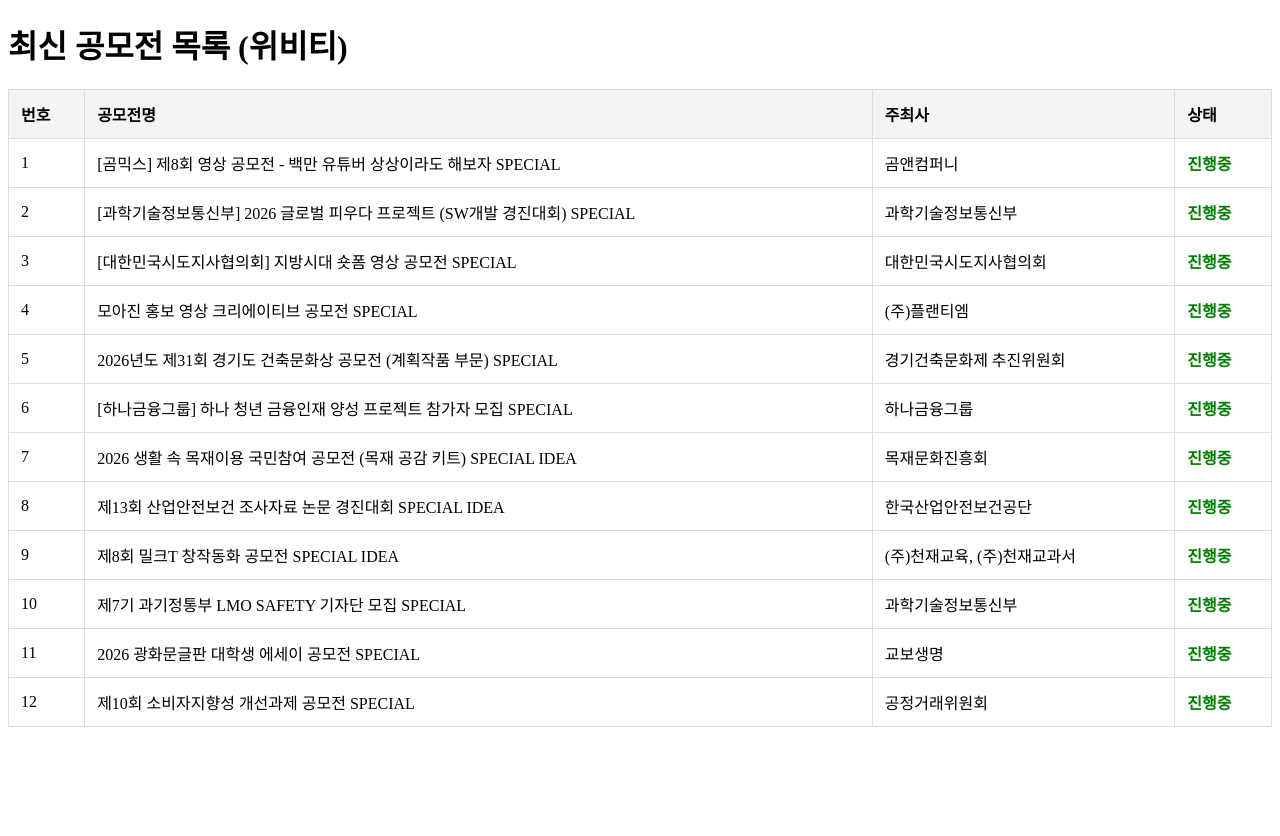
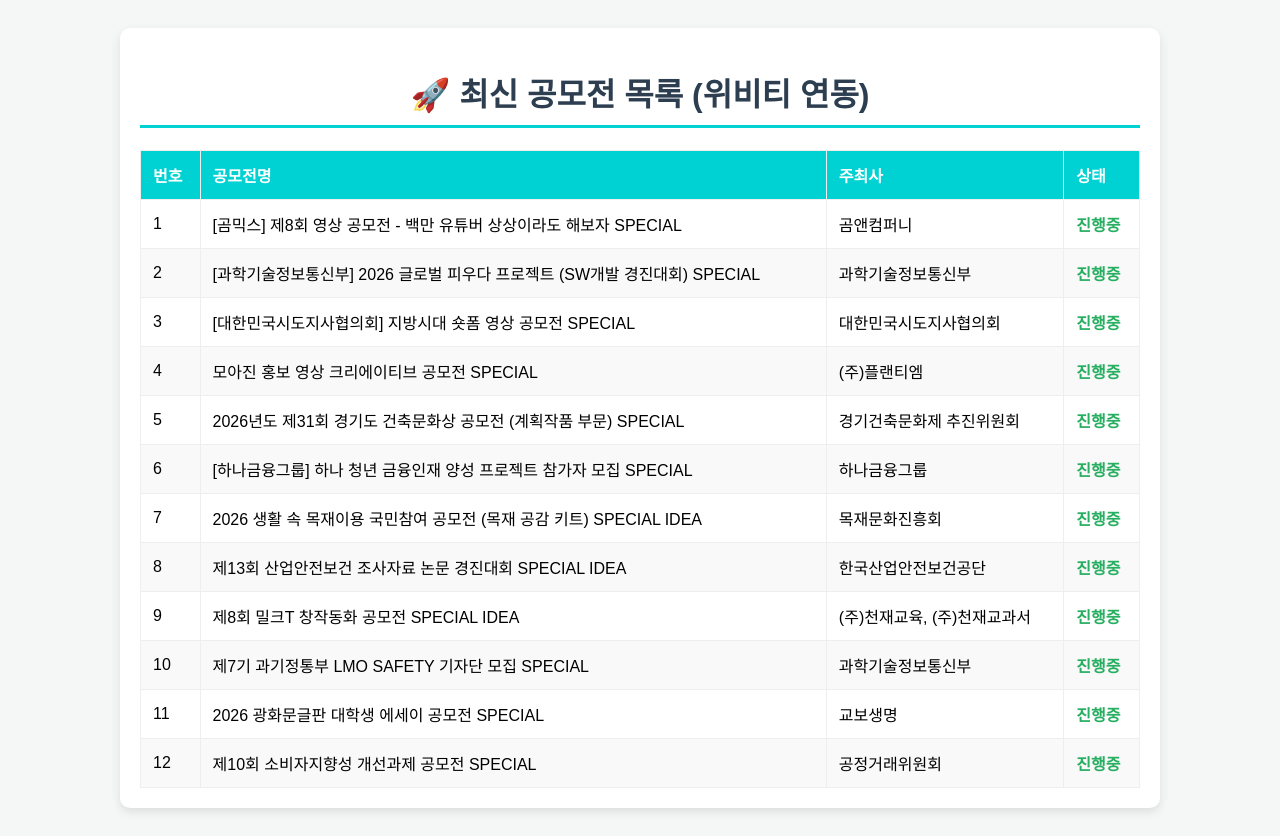
Before and after one commit to ChoiJoonMyoung/contest-crawler, a FastAPI app: page / in a window 1280 px wide. Before the commit the page ends 727 px from the top, so only its background shows below. Run offline with FastAPI, Linux system fonts and the light colour scheme; data that the repository does not hold is empty.

Commit message:
Update index.html

```diff
--- a/templates/index.html
+++ b/templates/index.html
@@ -1,16 +1,23 @@
 <!DOCTYPE html>
-<html>
+<html lang="ko">
 <head>
-    <title>공모전 크롤러</title>
+    <meta charset="UTF-8">
+    <meta name="viewport" content="width=device-width, initial-scale=1.0">
+    <title>최준명 공모전 크롤러</title>
     <style>
-        table { width: 100%; border-collapse: collapse; }
-        th, td { border: 1px solid #ddd; padding: 12px; text-align: left; }
-        th { background-color: #f4f4f4; }
-        .status-ing { color: green; font-weight: bold; }
+        body { font-family: 'Malgun Gothic', sans-serif; padding: 20px; background-color: #f4f7f6; }
+        .container { max-width: 1000px; margin: 0 auto; background: white; padding: 20px; border-radius: 10px; box-shadow: 0 4px 10px rgba(0,0,0,0.1); }
+        h1 { color: #2c3e50; text-align: center; border-bottom: 3px solid #00d2d3; display: block; padding-bottom: 10px; }
+        table { width: 100%; border-collapse: collapse; margin-top: 20px; }
+        th, td { border: 1px solid #eee; padding: 12px; text-align: left; }
+        th { background-color: #00d2d3; color: white; }
+        tr:nth-child(even) { background-color: #f9f9f9; }
+        .status-ing { color: #27ae60; font-weight: bold; }
     </style>
 </head>
 <body>
-    <h1>최신 공모전 목록 (위비티)</h1>
+    <div class="container">
+        <h1>🚀 최신 공모전 목록 (위비티 연동)</h1>
         <table>
             <thead>
                 <tr>
@@ -31,5 +38,6 @@
                 {% endfor %}
             </tbody>
         </table>
+    </div>
 </body>
 </html>
```
Lines whose indentation alone changed are shown as unchanged.
